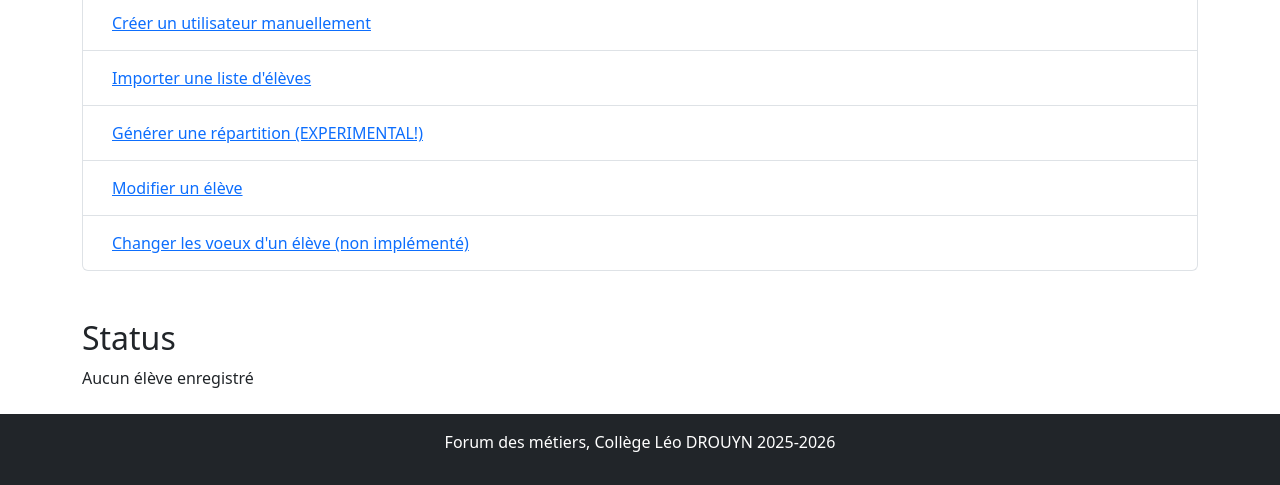
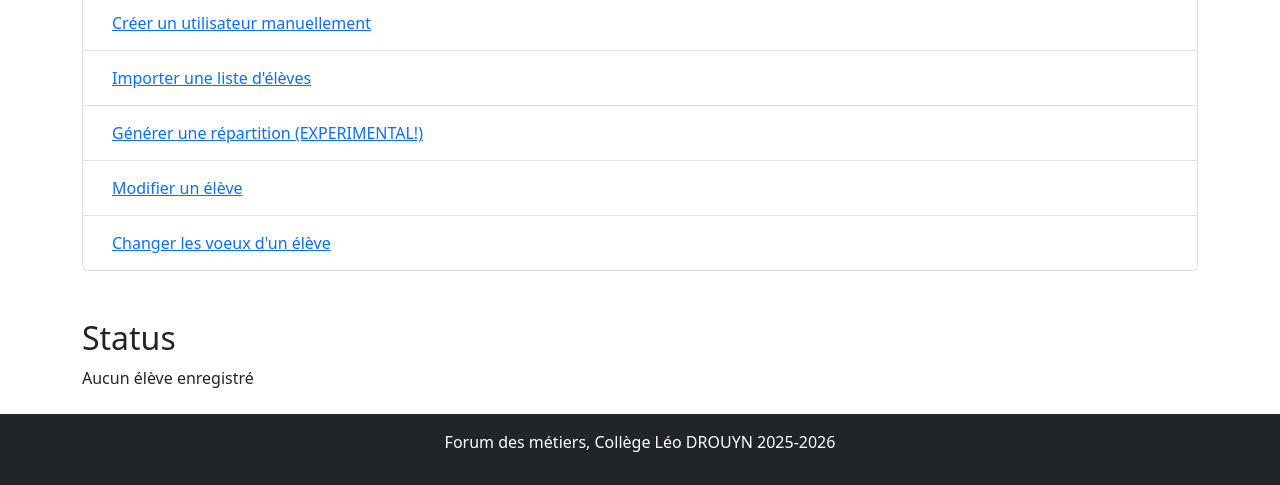
Before and after one commit to Guihudge/ForumDesMetiers, a Flask app: page /dashboard in a window 1280 px wide. Shown: the part 282-767 px from the top of the page. Run offline with Flask 3, Linux system fonts and the light colour scheme; a user stored in the database is signed in; data comes from the database, SQL or seed files in the repository; data that the repository does not hold is empty; some libraries are stand-ins or nearby versions.

Commit message:
UI: fix broken link in teatcher dashboard

```diff
--- a/app/templates/teatcherDashBoard.html
+++ b/app/templates/teatcherDashBoard.html
@@ -22,7 +22,7 @@
             <a href="{{ url_for('editUser') }}" class="btn btn-link">Modifier un élève</a>
         </li>
         <li class="list-group-item">
-            <a href="{{ url_for('dashboard') }}" class="btn btn-link">Changer les voeux d'un élève (non implémenté)</a>
+            <a href="{{ url_for('editWhish') }}" class="btn btn-link">Changer les voeux d'un élève</a>
         </li>
     </ul>
 
```
